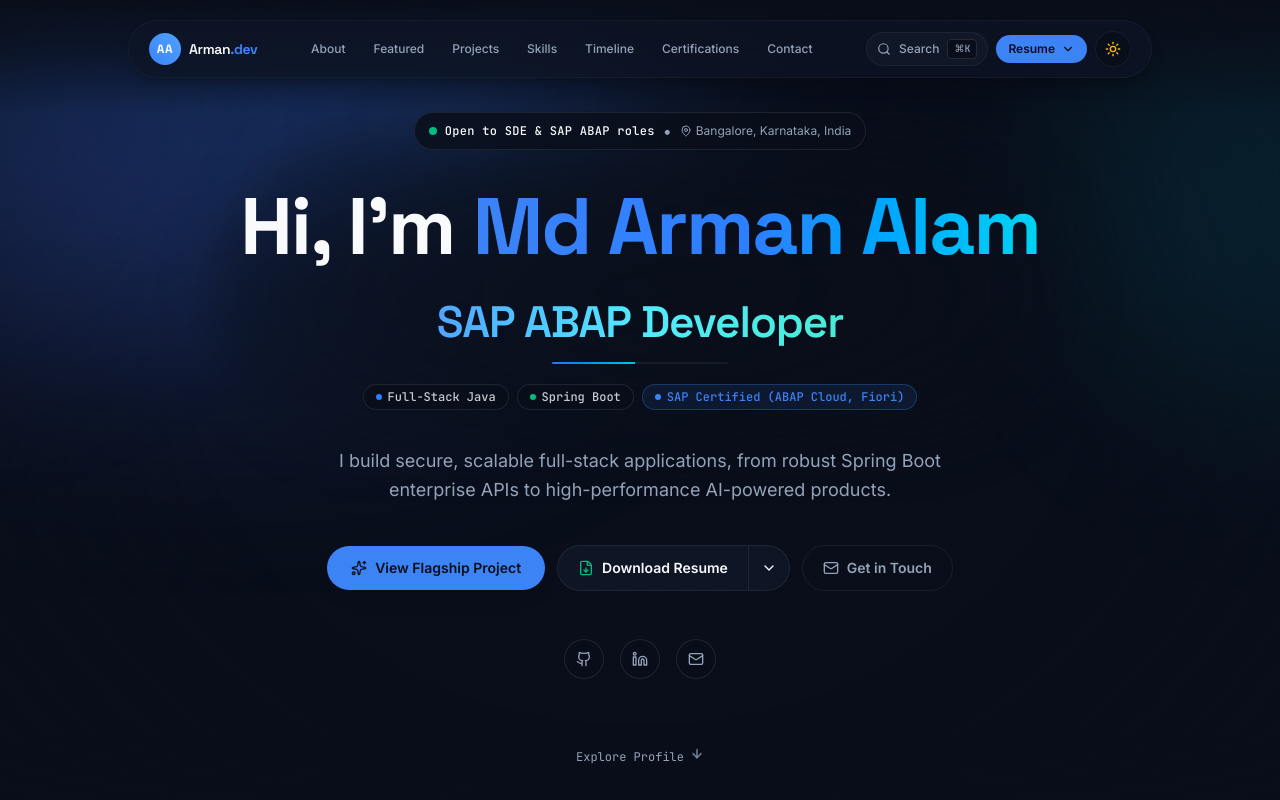
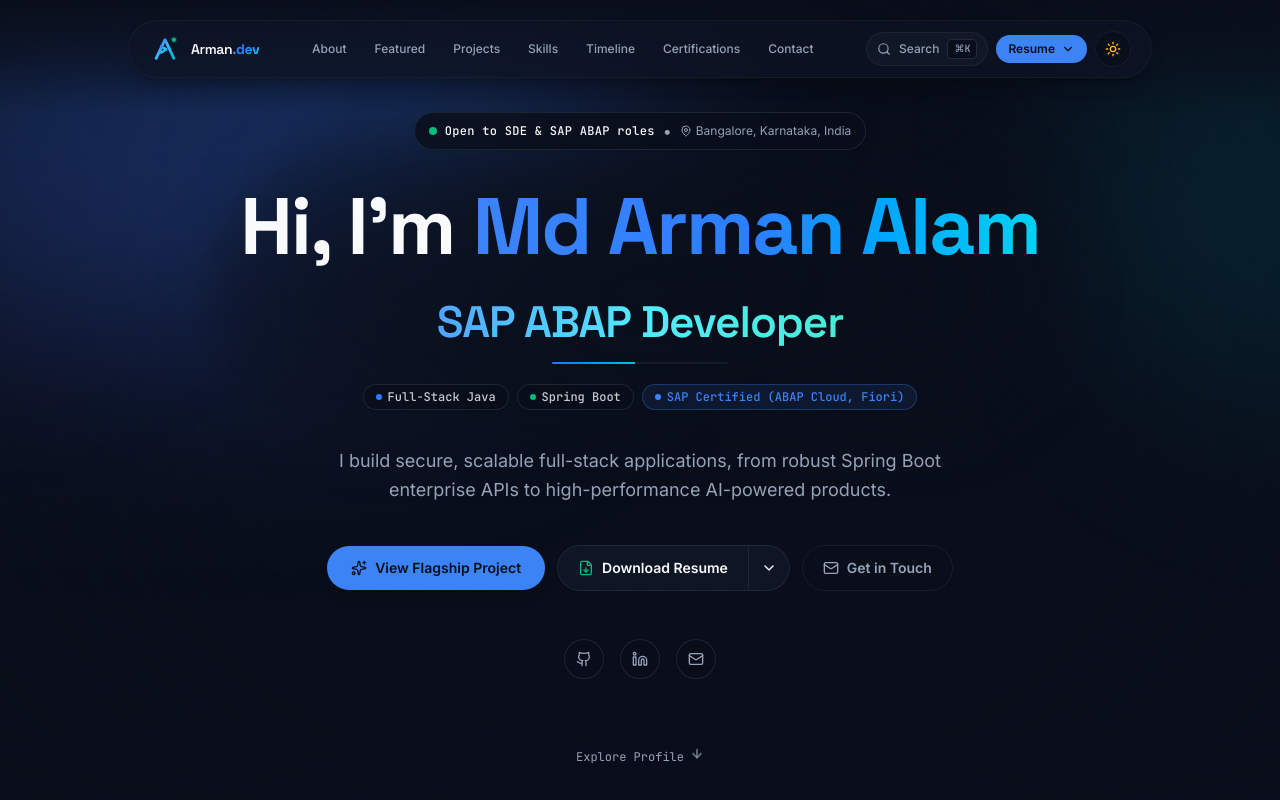
Before and after one commit to MdArman09/Md-Arman-Portfolio, a Next.js app: page / in a window 1280 px wide. Shown: the top 800 px of the page. Built offline with nearby package versions, Linux system fonts and the light colour scheme.

Commit message:
feat(branding): replace navbar logo with animated A-code mark, role sync, and favicon

```diff
--- a/app/layout.tsx
+++ b/app/layout.tsx
@@ -71,6 +71,10 @@ export const metadata: Metadata = {
     index: true,
     follow: true,
   },
+  icons: {
+    icon: "/icon.svg",
+    apple: "/icon.svg",
+  },
 };
 
 export default function RootLayout({
--- /dev/null
+++ b/components/Logo.tsx
@@ -0,0 +1,175 @@
+"use client";
+
+import * as React from "react";
+import Link from "next/link";
+import { motion, useReducedMotion, type Variants } from "framer-motion";
+import { cn } from "@/lib/utils";
+import { ROLE_COLORS, useGlobalRoleIndex } from "@/lib/role-store";
+
+export interface LogoProps {
+  /** Size in pixels for the mark (e.g. 24, 32, 40). Defaults to 32. */
+  size?: number;
+  /** Whether to render the 'Arman.dev' wordmark alongside the mark. Defaults to true. */
+  showWordmark?: boolean;
+  /** Whether to wrap the component in an accessible link to '/'. Defaults to true. */
+  asLink?: boolean;
+  /** Optional additional classes on the outer wrapper. */
+  className?: string;
+  /** Optional click handler. */
+  onClick?: () => void;
+}
+
+export function Logo({
+  size = 32,
+  showWordmark = true,
+  asLink = true,
+  className,
+  onClick,
+}: LogoProps) {
+  const prefersReducedMotion = useReducedMotion();
+  const activeRoleIndex = useGlobalRoleIndex();
+  const activeRole = ROLE_COLORS[activeRoleIndex] || ROLE_COLORS[0];
+
+  // Unique ID for SVG gradients to prevent DOM collisions
+  const reactId = React.useId();
+  const gradId = React.useMemo(() => `logo-grad-${reactId.replace(/[^a-zA-Z0-9_-]/g, "")}`, [reactId]);
+
+  // One-time 600ms stroke-draw animation on mount
+  const strokeVariants: Variants = {
+    hidden: { pathLength: 0, opacity: 0 },
+    visible: {
+      pathLength: 1,
+      opacity: 1,
+      transition: {
+        pathLength: { duration: 0.6, ease: "easeOut" },
+        opacity: { duration: 0.2 },
+      },
+    },
+  };
+
+  const markContent = (
+    <motion.div
+      variants={{
+        idle: { scale: 1 },
+        hover: { scale: prefersReducedMotion ? 1 : 1.05 },
+      }}
+      transition={{ duration: 0.2, ease: "easeOut" }}
+      className="relative flex items-center justify-center shrink-0 select-none"
+      style={{ width: size, height: size }}
+    >
+      {/* Soft radial glow on hover (opacity only, 200ms) */}
+      <motion.div
+        variants={{
+          idle: { opacity: 0 },
+          hover: { opacity: prefersReducedMotion ? 0 : 0.85 },
+        }}
+        transition={{ duration: 0.2, ease: "easeOut" }}
+        className="absolute -inset-1.5 rounded-full bg-gradient-to-tr from-blue-500/35 via-cyan-400/25 to-sky-400/20 blur-md pointer-events-none"
+        aria-hidden="true"
+      />
+
+      <svg
+        viewBox="0 0 36 36"
+        width={size}
+        height={size}
+        fill="none"
+        xmlns="http://www.w3.org/2000/svg"
+        className="shrink-0 overflow-visible relative z-10"
+        aria-hidden="true"
+      >
+        <defs>
+          {/* Accent gradient: Primary Blue to Vibrant Cyan from existing tokens */}
+          <linearGradient id={gradId} x1="15%" y1="10%" x2="85%" y2="90%">
+            <stop offset="0%" stopColor="hsl(var(--primary))" />
+            <stop offset="50%" stopColor="#38bdf8" />
+            <stop offset="100%" stopColor="#06b6d4" />
+          </linearGradient>
+
+          {/* Subtle soft glow filter for the accent dot */}
+          <filter id={`${gradId}-dot-glow`} x="-30%" y="-30%" width="160%" height="160%">
+            <feGaussianBlur stdDeviation="1" result="blur" />
+            <feComposite in="SourceGraphic" in2="blur" operator="over" />
+          </filter>
+        </defs>
+
+        {/* 1. Geometric Letter "A" outer legs with rounded joins */}
+        <motion.path
+          d="M 8 28.5 L 18 7.5 L 28 28.5"
+          stroke={`url(#${gradId})`}
+          strokeWidth="3.2"
+          strokeLinecap="round"
+          strokeLinejoin="round"
+          variants={prefersReducedMotion ? undefined : strokeVariants}
+          initial={prefersReducedMotion ? false : "hidden"}
+          animate="visible"
+        />
+
+        {/* 2. Code Chevron ">" Crossbar: nudges 2px right on hover */}
+        <motion.path
+          d="M 13.5 15 L 19.5 18.5 L 13.5 22"
+          stroke={`url(#${gradId})`}
+          strokeWidth="2.8"
+          strokeLinecap="round"
+          strokeLinejoin="round"
+          variants={{
+            idle: { x: 0 },
+            hover: { x: prefersReducedMotion ? 0 : 2 },
+          }}
+          transition={{ duration: 0.2, ease: "easeOut" }}
+        />
+
+        {/* 3. Small Accent Dot at Top-Right: color follows active hero role with 400ms cross-fade */}
+        <circle
+          cx="28"
+          cy="7.5"
+          r="2.25"
+          fill={prefersReducedMotion ? ROLE_COLORS[0].color : activeRole.color}
+          filter={`url(#${gradId}-dot-glow)`}
+          style={{
+            transition: prefersReducedMotion ? "none" : "fill 400ms ease",
+          }}
+        />
+      </svg>
+    </motion.div>
+  );
+
+  const wordmarkContent = showWordmark ? (
+    <span className="font-display font-semibold text-sm tracking-tight text-foreground select-none hidden sm:inline-block">
+      Arman
+      <span className="bg-gradient-to-r from-primary via-blue-500 to-cyan-400 bg-clip-text text-transparent font-bold">
+        .dev
+      </span>
+    </span>
+  ) : null;
+
+  const innerContent = (
+    <motion.div
+      initial="idle"
+      animate="idle"
+      whileHover="hover"
+      whileFocus="hover"
+      className={cn(
+        "inline-flex items-center gap-2 sm:gap-2.5 cursor-pointer group",
+        className
+      )}
+      onClick={onClick}
+    >
+      {markContent}
+      {wordmarkContent}
+    </motion.div>
+  );
+
+  if (!asLink) {
+    return innerContent;
+  }
+
+  return (
+    <Link
+      href="/"
+      className="inline-flex items-center rounded-full focus-visible:outline-hidden focus-visible:ring-2 focus-visible:ring-primary focus-visible:ring-offset-2 focus-visible:ring-offset-background transition-shadow"
+      aria-label="Arman.dev, home"
+    >
+      {innerContent}
+    </Link>
+  );
+}
--- a/components/layout/footer.tsx
+++ b/components/layout/footer.tsx
@@ -3,6 +3,7 @@ import { siteConfig } from "@/data/site";
 import { projects } from "@/data/projects";
 import { Mail, ArrowUpRight, Terminal } from "lucide-react";
 import { GithubIcon, LinkedinIcon } from "@/components/shared/icons";
+import { Logo } from "@/components/Logo";
 
 export function Footer() {
   const currentYear = 2026;
@@ -16,10 +17,8 @@ export function Footer() {
         <div className="grid grid-cols-1 md:grid-cols-4 gap-10 pb-12 border-b border-border/60">
           {/* Identity & Status */}
           <div className="md:col-span-2 space-y-4">
-            <div className="flex items-center gap-2.5">
-              <div className="w-9 h-9 rounded-xl bg-primary text-primary-foreground flex items-center justify-center font-display font-bold text-sm tracking-wide">
-                AA
-              </div>
+            <div className="flex items-center gap-3">
+              <Logo size={36} showWordmark={false} asLink={false} />
               <div>
                 <span className="font-display font-bold text-lg tracking-tight block">
                   {siteConfig.name}
--- a/components/layout/header.tsx
+++ b/components/layout/header.tsx
@@ -5,6 +5,7 @@ import Link from "next/link";
 import { siteConfig } from "@/data/site";
 import { ThemeToggle } from "./theme-toggle";
 import { ResumeDropdown } from "@/components/shared/resume-dropdown";
+import { Logo } from "@/components/Logo";
 import { Search, Menu, X, ArrowUpRight } from "lucide-react";
 
 export function Header() {
@@ -55,18 +56,7 @@ export function Header() {
           className="pointer-events-auto w-full max-w-5xl rounded-full glass-panel px-3.5 sm:px-5 py-2 sm:py-2.5 flex items-center justify-between shadow-lg shadow-black/5 dark:shadow-black/20 border border-border/60 transition-all duration-300"
         >
           {/* Brand Logo */}
-          <Link
-            href="/"
-            className="flex items-center gap-2 group cursor-pointer focus-visible:rounded-full"
-            aria-label="Md Arman Alam Home"
-          >
-            <div className="w-8 h-8 rounded-full bg-gradient-to-tr from-primary to-blue-400 text-white flex items-center justify-center font-display font-bold text-xs tracking-wider shadow-xs group-hover:scale-105 transition-transform">
-              AA
-            </div>
-            <span className="font-display font-semibold text-sm tracking-tight hidden md:inline-block">
-              Arman<span className="text-primary font-bold">.dev</span>
-            </span>
-          </Link>
+          <Logo size={32} />
 
           {/* Desktop Nav Links */}
           <div className="hidden lg:flex items-center gap-1">
--- /dev/null
+++ b/lib/role-store.ts
@@ -0,0 +1,82 @@
+"use client";
+
+import * as React from "react";
+
+export interface RoleColor {
+  name: string;
+  color: string;
+  glow: string;
+}
+
+export const ROLE_COLORS: RoleColor[] = [
+  { name: "Software Development Engineer", color: "#3b82f6", glow: "rgba(59, 130, 246, 0.5)" }, // Blue
+  { name: "MERN Developer", color: "#10b981", glow: "rgba(16, 185, 129, 0.5)" }, // Teal / Green
+  { name: "SAP ABAP Developer", color: "#8b5cf6", glow: "rgba(139, 92, 246, 0.5)" }, // Violet-Blue
+];
+
+export function useGlobalRoleIndex(): number {
+  const [roleIndex, setRoleIndex] = React.useState(0);
+
+  React.useEffect(() => {
+    let heroFound = false;
+    let observer: MutationObserver | null = null;
+
+    const detectRoleFromDOM = () => {
+      const heroEl = document.getElementById("hero");
+      if (!heroEl) return false;
+
+      heroFound = true;
+      const text = heroEl.textContent || "";
+      if (text.includes("MERN Developer")) {
+        setRoleIndex(1);
+      } else if (text.includes("SAP ABAP Developer")) {
+        setRoleIndex(2);
+      } else if (text.includes("Software Development Engineer")) {
+        setRoleIndex(0);
+      }
+      return true;
+    };
+
+    // Initial check
+    detectRoleFromDOM();
+
+    // Attach MutationObserver if #hero exists
+    const heroEl = document.getElementById("hero");
+    if (heroEl) {
+      observer = new MutationObserver(() => {
+        detectRoleFromDOM();
+      });
+
+      observer.observe(heroEl, {
+        childList: true,
+        subtree: true,
+        characterData: true,
+      });
+    }
+
+    // Also listen to any custom events
+    const handleCustomEvent = (e: Event) => {
+      const customEvent = e as CustomEvent<{ index: number }>;
+      if (customEvent.detail && typeof customEvent.detail.index === "number") {
+        setRoleIndex(customEvent.detail.index);
+        heroFound = true;
+      }
+    };
+    window.addEventListener("portfolio-role-change", handleCustomEvent);
+
+    // Idle timer fallback: if on subpages or hero is absent/idle, cycle colors gently
+    const idleTimer = setInterval(() => {
+      if (!heroFound && !document.getElementById("hero")) {
+        setRoleIndex((prev) => (prev + 1) % ROLE_COLORS.length);
+      }
+    }, 3800);
+
+    return () => {
+      if (observer) observer.disconnect();
+      window.removeEventListener("portfolio-role-change", handleCustomEvent);
+      clearInterval(idleTimer);
+    };
+  }, []);
+
+  return roleIndex;
+}
```
Also changed, not shown: app/icon.svg (added).
